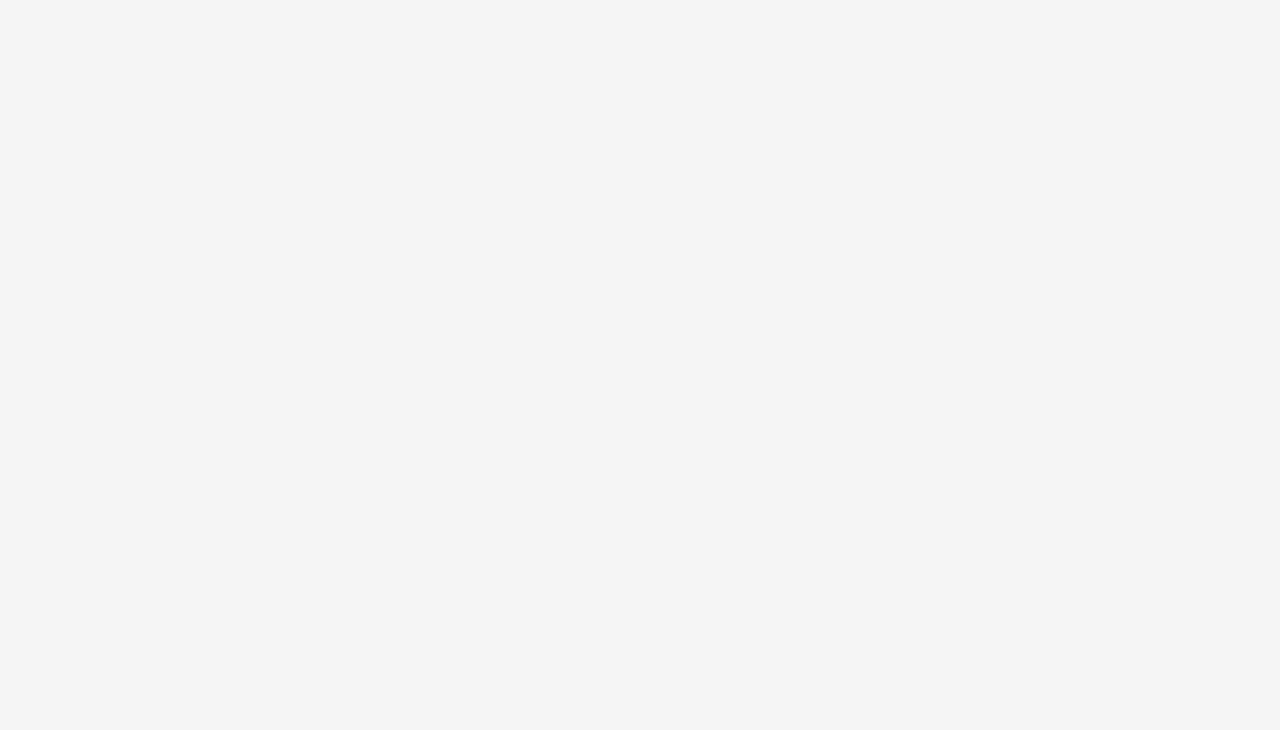
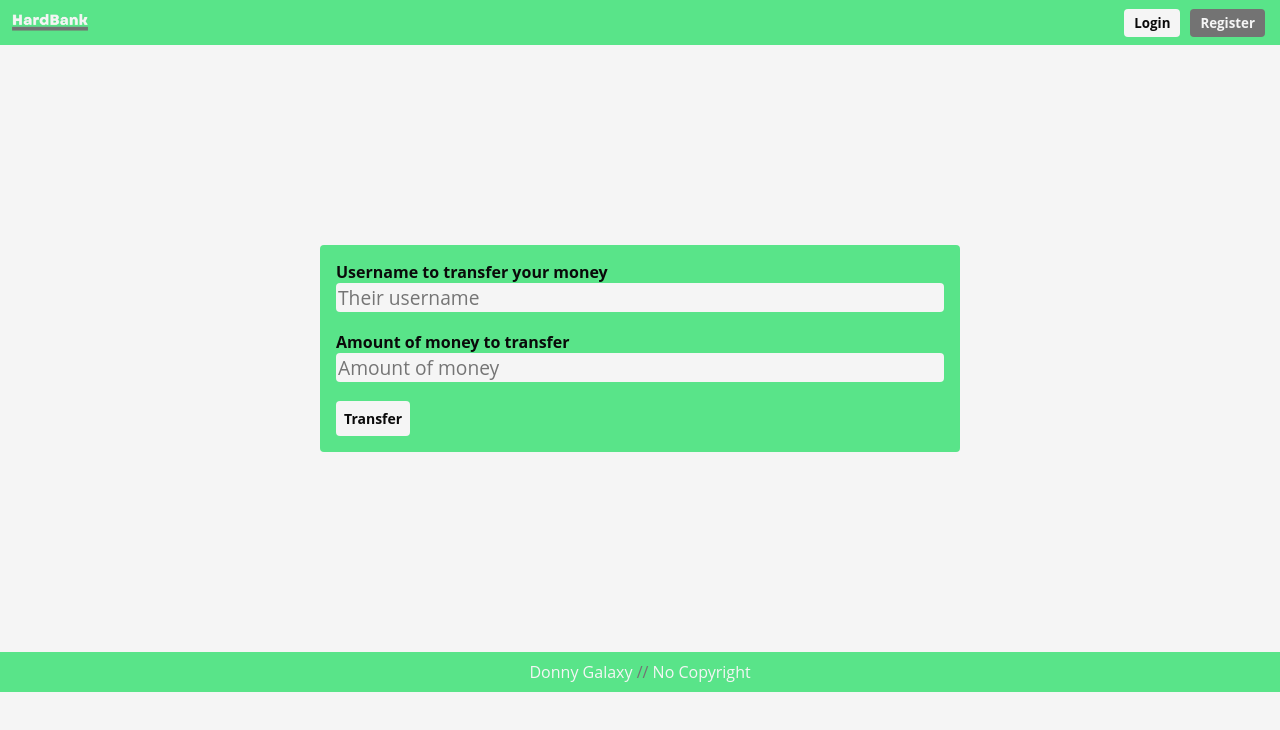
Before and after one commit to donny444/hard-bank, a React (Vite) app in the folder frontend/: page /transaction in a window 1280 px wide. Shown: the top 730 px of the page. Built offline with nearby package versions, Linux system fonts and the light colour scheme.

Commit message:
Add files via upload

```diff
--- a/frontend/src/App.jsx
+++ b/frontend/src/App.jsx
@@ -1,10 +1,21 @@
-import './App.css'
+import { BrowserRouter as Router, Routes, Route} from "react-router-dom";
+import './App.css';
+import LoginPage from "./components/login";
+import RegisterPage from "./components/register";
+import TransactionPage from "./components/transaction"
 
 function App() {
 
   return (
-    <>
-    </>
+    <Router>
+      <Routes>
+        <Route path="/" element={<p>Hello World</p>} />
+        <Route path="/login" element={<LoginPage />} />
+        <Route path="/register" element={<RegisterPage />} />
+        <Route path="/transaction" element={<TransactionPage />} />
+        <Route path="*" element={<p>Not Found</p>} />
+      </Routes>
+    </Router>
   )
 }
 
--- /dev/null
+++ b/frontend/src/components/footer.jsx
@@ -0,0 +1,7 @@
+export default function Footer() {
+    return (
+        <div className="footer">
+            <p>Donny Galaxy <span className="footer-slash">//</span> No Copyright</p>
+        </div>
+    )
+}
--- a/frontend/src/components/login.jsx
+++ b/frontend/src/components/login.jsx
@@ -1,27 +1,61 @@
+import { useState } from "react";
+import { useNavigate } from "react-router-dom";
 import NavBar from "./navbar";
+import Footer from "./footer";
 
 export default function LoginPage() {
     return (
         <>
             <NavBar />
             <LoginForm />
+            <Footer />
         </>
     )
 }
 
 function LoginForm() {
+    const [username, setUsername] = useState("");
+    const [password, setPassword] = useState("");
+    const [error, setError] = useState("");
+    const navigate = useNavigate();
+
+    const handleSubmit = async (e) => {
+        e.preventDefault();
+        try {
+            await authenticate(username, password); // Assuming you have the authenticate function
+            const from = location.state?.from || "/"
+            navigate(from)
+        } catch(err) {
+            setError("Invalid username or password")
+        }
+    }
     return (
         <div>
-            <form className="auth-form">
+            <h2 className="auth-header">Login</h2>
+            <form className="auth-form" onSubmit={handleSubmit}>
                 <div className="auth-field">
                     <label className="auth-label">Username</label>
-                    <input className="auth-input" type="text" placeholder="Your username here" required />
+                    <input
+                        className="auth-input"
+                        type="text"
+                        placeholder="Your username here"
+                        value={username}
+                        onChange={(e) => setUsername(e.target.value)}
+                        required
+                    />
                 </div>
                 <div className="auth-field">
                     <label className="auth-label">Password</label>
-                    <input className="auth-input" type="text" placeholder="Your password here" required />
+                    <input
+                        className="auth-input"
+                        type="password"
+                        placeholder="Your password here"
+                        value={password}
+                        onChange={(e) => setPassword(e.target.value)}
+                        required />
                 </div>
-                <input className="auth-submit" type="submit" value="Submit"></input>
+                {error && <p>{error}</p>}
+                <input className="auth-submit" type="submit" value="Login"></input>
             </form>
         </div>
     )
--- a/frontend/src/components/navbar.jsx
+++ b/frontend/src/components/navbar.jsx
@@ -1,10 +1,12 @@
+import { Link } from "react-router-dom"
+
 export default function NavBar() {
     return (
         <div className="navbar">
-            <img className="navbar-logo" src="logo.jpg" alt="hardbank logo" />
+            <Link to="/"><img className="navbar-logo" src="logo.jpg" alt="hardbank logo" /></Link>
             <div>
-                <button className="navber-login">Login</button>
-                <button className="navbar-register">Register</button>
+                <Link to="/login"><button className="navber-login">Login</button></Link>
+                <Link to="/register"><button className="navbar-register">Register</button></Link>
             </div>
         </div>
     )
--- a/frontend/src/components/register.jsx
+++ b/frontend/src/components/register.jsx
@@ -1,27 +1,50 @@
+import { useState } from "react";
 import NavBar from "./navbar";
+import Footer from "./footer";
 
 export default function RegisterPage() {
     return (
         <>
             <NavBar />
             <RegisterForm />
+            <Footer />
         </>
     )
 }
 
 function RegisterForm() {
+    const [username, setUsername] = useState("");
+    const [password, setPassword] = useState("");
+
+    const handleSubmit = (e) => {
+        e.preventDefault();
+    }
     return (
         <div>
-            <form className="auth-form">
+            <h2 className="auth-header">Register</h2>
+            <form className="auth-form" onSubmit={handleSubmit}>
                 <div className="auth-field">
                     <label className="auth-label">Username</label>
-                    <input className="auth-input" type="text" placeholder="Your username here" required />
+                    <input
+                        className="auth-input"
+                        type="text"
+                        placeholder="Your username here"
+                        value={username}
+                        onChange={(e) => setUsername(e.target.value)}
+                        required
+                    />
                 </div>
                 <div className="auth-field">
                     <label className="auth-label">Password</label>
-                    <input className="auth-input" type="text" placeholder="Your password here" required />
+                    <input
+                        className="auth-input"
+                        type="password"
+                        placeholder="Your password here"
+                        value={password}
+                        onChange={(e) => setPassword(e.target.value)}
+                        required />
                 </div>
-                <input className="auth-submit" type="submit" value="Submit"></input>
+                <input className="auth-submit" type="submit" value="Register"></input>
             </form>
         </div>
     )
--- a/frontend/src/components/transaction.jsx
+++ b/frontend/src/components/transaction.jsx
@@ -1,23 +1,32 @@
-import NavBar from "./navbar"
+import NavBar from "./navbar";
+import Footer from "./footer";
 
 export default function TransactionPage() {
     return (
         <>
             <NavBar />
             <TransactionForm />
+            <Footer />
         </>
     )
 }
 
 function TransactionForm() {
+    const handleSubmit = async (e) => {
+        e.preventDefault();
+    }
     return (
         <div>
-            <form>
-                <label>Username to transfer your money</label>
-                <input type="text" placeholder="Their username" required />
-                <label>Amount of money to transfer</label>
-                <input type="number" placeholder="Amount of money" required />
-                <input type="submit" value="Transfer" />
+            <form className="transaction-form" onSubmit={handleSubmit}>
+                <div className="transaction-field">
+                    <label className="transaction-label">Username to transfer your money</label>
+                    <input className="transaction-input" type="text" placeholder="Their username" required />
+                </div>
+                <div className="transaction-field">
+                    <label className="transaction-label">Amount of money to transfer</label>
+                    <input className="transaction-input" type="number" placeholder="Amount of money" required />
+                </div>
+                <input className="transaction-submit" type="submit" value="Transfer" />
             </form>
         </div>
     )
--- a/frontend/src/index.css
+++ b/frontend/src/index.css
@@ -5,7 +5,7 @@ body {
 
 * {
     box-sizing: border-box;
-    font-family: sans-serif;
+    font-family: 'Open Sans', sans-serif;
 }
 
 /* NavBar.css */
@@ -42,10 +42,17 @@ body {
     color: #F5F5F5;
 }
 
+.auth-header {
+    text-align: center;
+    margin-top: 200px;
+    color: #0A0A0A;
+}
+
 .auth-form {
     width: 60%;
     max-width: 720px;
-    margin: 200px auto;
+    margin: 0 auto;
+    margin-bottom: 200px;
     background-color: #D9D9D9;
     padding: 1em;
     border-radius: 4px;
@@ -77,4 +84,58 @@ body {
     color: #0A0A0A;
     font-size: 14px;
     font-weight: bolder;
+    cursor: pointer;
 }
+
+.transaction-form {
+    width: 50%;
+    max-width: 680px;
+    margin: 200px auto;
+    background-color: #59E489;
+    padding: 1em;
+    border-radius: 4px;
+}
+
+.transaction-field {
+    display: flex;
+    flex-direction: column;
+    height: 70px;
+}
+
+.transaction-label {
+    color: #0A0A0A;
+    font-weight: bolder;
+}
+
+.transaction-input {
+    border: 0;
+    border-radius: 4px;
+    height: 1.8rem;
+    background-color: #F5F5F5;
+    color: #737373;
+    font-size: larger;
+}
+
+.transaction-submit {
+    border: 0;
+    border-radius: 4px;
+    padding: 8px;
+    background-color: #F5F5F5;
+    color: #0A0A0A;
+    font-size: 14px;
+    font-weight: bolder;
+    cursor: pointer;
+}
+
+.footer {
+    height: 2.5em;
+    display: flex;
+    justify-content: center;
+    align-items: center;
+    color: #F5F5F5;
+    background-color: #59E489;
+}
+
+.footer-slash {
+    color: #737373;
+}
```
Also changed, not shown: frontend/src/components/protectedroute.jsx (added, +16 -0 lines).
